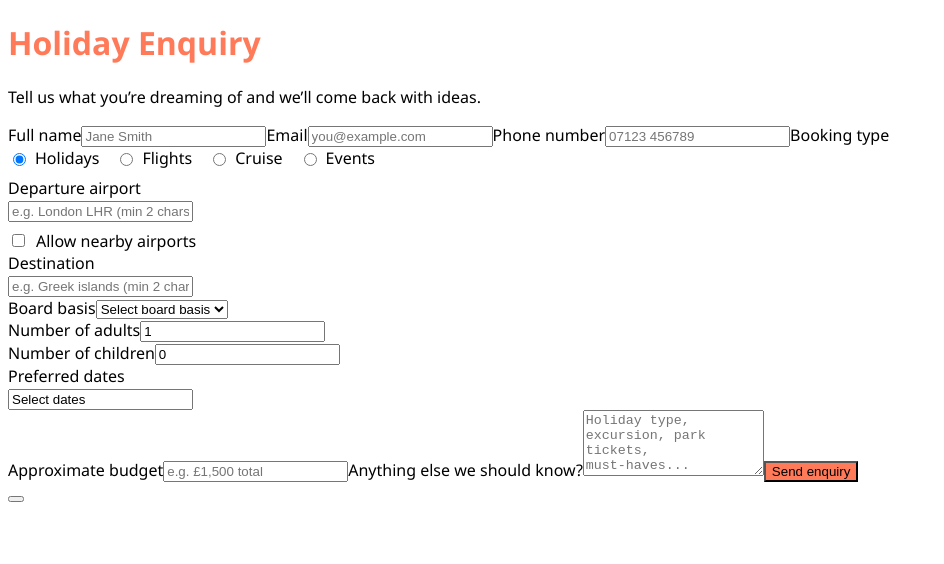
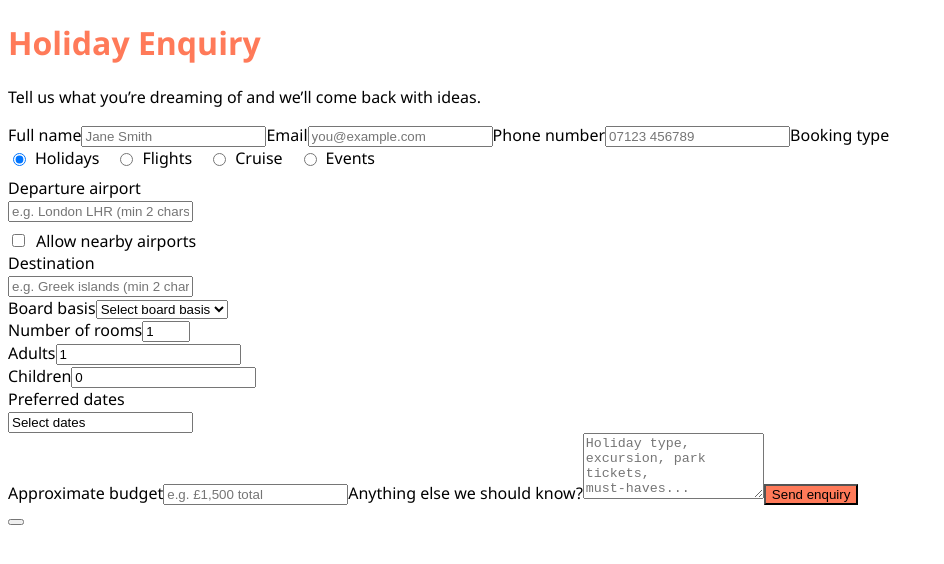
Before and after one commit to 8408donne/TravelForm, a React (Vite) app: page / in a window 1280 px wide. Shown: the top 564 px of the page, without its empty margins (0-944 px from the left). Built offline with nearby package versions, Linux system fonts and the light colour scheme; the HTML template or start-up script is replaced by a standard one.

Commit message:
added number of rooms and event details

```diff
--- a/src/App.jsx
+++ b/src/App.jsx
@@ -38,9 +38,12 @@ export default function App() {
     sailingDate: "",
     cruiseLength: "",
     roomType: "",
-    adults: 1,
-    children: 0,
-    childrenAges: [],
+    eventLocation: "",
+    eventDate: "",
+    eventType: "",
+    eventTypeOther: "",
+    rooms: 1,
+    roomDetails: [{ adults: 1, children: 0, childrenAges: [] }],
     dateFrom: "",
     dateTo: "",
     budget: "",
@@ -69,10 +72,15 @@ export default function App() {
 
   const handleChange = (e) => {
     const { name, value, type, checked } = e.target;
-    if (name === "children") {
-      const numChildren = parseInt(value) || 0;
-      const ages = Array(Math.max(0, numChildren)).fill("");
-      setForm((p) => ({ ...p, [name]: numChildren, childrenAges: ages }));
+    if (name === "rooms") {
+      const numRooms = Math.max(1, parseInt(value) || 1);
+      setForm((p) => {
+        const existing = p.roomDetails || [];
+        const roomDetails = Array.from({ length: numRooms }, (_, i) =>
+          existing[i] || { adults: 1, children: 0, childrenAges: [] }
+        );
+        return { ...p, rooms: numRooms, roomDetails };
+      });
     } else if (name === "departureAirport") {
       setForm((p) => ({ ...p, [name]: value }));
       if (value.length >= 2) {
@@ -211,11 +219,31 @@ export default function App() {
     setForm((p) => ({ ...p, dateFrom: "", dateTo: "" }));
   };
 
-  const handleChildAgeChange = (index, value) => {
+  const handleRoomChange = (roomIndex, field, value) => {
     setForm((p) => {
-      const updatedAges = [...p.childrenAges];
-      updatedAges[index] = value;
-      return { ...p, childrenAges: updatedAges };
+      const roomDetails = [...p.roomDetails];
+      const room = { ...roomDetails[roomIndex] };
+      if (field === "children") {
+        const num = parseInt(value) || 0;
+        room.children = num;
+        room.childrenAges = Array(Math.max(0, num)).fill("");
+      } else {
+        room[field] = parseInt(value) || 0;
+      }
+      roomDetails[roomIndex] = room;
+      return { ...p, roomDetails };
+    });
+  };
+
+  const handleChildAgeChange = (roomIndex, childIndex, value) => {
+    setForm((p) => {
+      const roomDetails = [...p.roomDetails];
+      const room = { ...roomDetails[roomIndex] };
+      const ages = [...room.childrenAges];
+      ages[childIndex] = value;
+      room.childrenAges = ages;
+      roomDetails[roomIndex] = room;
+      return { ...p, roomDetails };
     });
   };
 
@@ -234,7 +262,7 @@ export default function App() {
     const payload = {
       ...form,
       ownerEmail,
-      childrensAges: form.childrenAges,
+      roomDetails: form.roomDetails,
       nights: calculateNights()
     };
 
@@ -263,9 +291,12 @@ export default function App() {
           sailingDate: "",
           cruiseLength: "",
           roomType: "",
-          adults: 1,
-          children: 0,
-          childrenAges: [],
+          eventLocation: "",
+          eventDate: "",
+          eventType: "",
+          eventTypeOther: "",
+          rooms: 1,
+          roomDetails: [{ adults: 1, children: 0, childrenAges: [] }],
           dateFrom: "",
           dateTo: "",
           budget: "",
@@ -573,35 +604,73 @@ export default function App() {
             </>
           )}
 
+          {form.bookingType === "events" && (
+            <>
+              <label>Event location</label>
+              <input name="eventLocation" value={form.eventLocation} onChange={handleChange} required placeholder="e.g. London, Wembley Stadium" />
+
+              <label>Event date</label>
+              <input name="eventDate" value={form.eventDate} onChange={handleChange} required placeholder="e.g. 15th June 2026" />
+
+              <label>Type of event</label>
+              <select name="eventType" value={form.eventType} onChange={handleChange} required>
+                <option value="">Select event type</option>
+                <option value="Concert">Concert</option>
+                <option value="Festival">Festival</option>
+                <option value="Sporting Event">Sporting Event</option>
+                <option value="Theatre">Theatre</option>
+                <option value="Other">Other</option>
+              </select>
+
+              {form.eventType === "Other" && (
+                <>
+                  <label>Please specify</label>
+                  <input name="eventTypeOther" value={form.eventTypeOther} onChange={handleChange} required placeholder="e.g. Exhibition" />
+                </>
+              )}
+            </>
+          )}
+
+          {(form.bookingType === "holidays" || form.bookingType === "cruise") && (
+            <div>
+              <label>Number of rooms</label>
+              <input type="number" min="1" max="9" name="rooms" value={form.rooms} onChange={handleChange} />
+            </div>
+          )}
+
+          {form.roomDetails.map((room, roomIndex) => (
+            <div key={roomIndex}>
+              {form.rooms > 1 && <label style={{ fontWeight: 700, fontSize: "1rem", marginBottom: "4px" }}>Room {roomIndex + 1}</label>}
               <div className="row">
                 <div>
-              <label>Number of adults</label>
-              <input type="number" min="1" name="adults" value={form.adults} onChange={handleChange} />
+                  <label>Adults</label>
+                  <input type="number" min="1" value={room.adults} onChange={(e) => handleRoomChange(roomIndex, "adults", e.target.value)} />
                 </div>
                 <div>
-              <label>Number of children</label>
-              <input type="number" min="0" name="children" value={form.children} onChange={handleChange} />
+                  <label>Children</label>
+                  <input type="number" min="0" value={room.children} onChange={(e) => handleRoomChange(roomIndex, "children", e.target.value)} />
                 </div>
               </div>
-
-          {form.children > 0 && (
+              {room.children > 0 && (
                 <div className="children-ages">
                   <label>Children's ages</label>
                   <div className="ages-row">
-                {Array.from({ length: form.children }).map((_, index) => (
+                    {Array.from({ length: room.children }).map((_, childIndex) => (
                       <input
-                    key={index}
+                        key={childIndex}
                         type="number"
                         min="0"
                         max="18"
-                    placeholder={`Child ${index + 1} age`}
-                    value={form.childrenAges[index] || ""}
-                    onChange={(e) => handleChildAgeChange(index, e.target.value)}
+                        placeholder={`Child ${childIndex + 1} age`}
+                        value={room.childrenAges[childIndex] || ""}
+                        onChange={(e) => handleChildAgeChange(roomIndex, childIndex, e.target.value)}
                       />
                     ))}
                   </div>
                 </div>
               )}
+            </div>
+          ))}
 
           {(form.bookingType === "holidays" || form.bookingType === "flights") && (
             <div style={{ display: "flex", gap: "12px" }}>
```
Lines whose indentation alone changed are shown as unchanged.
